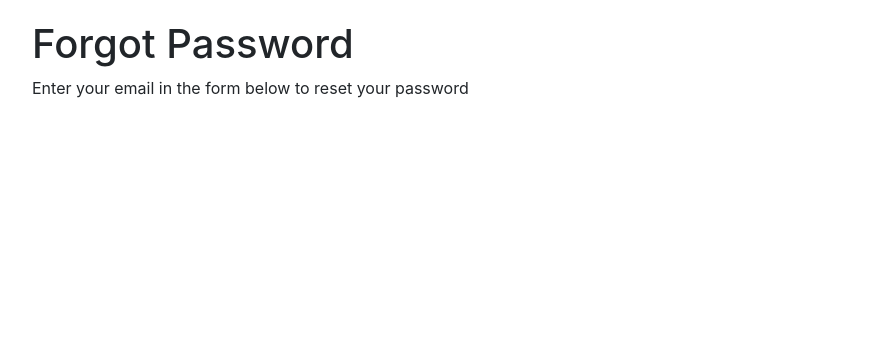
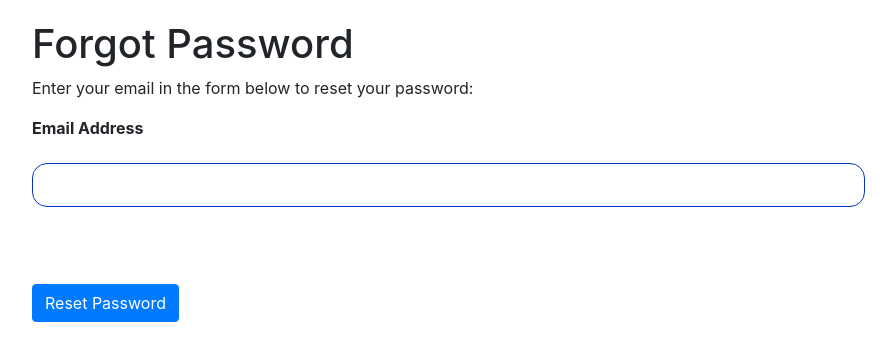
Before and after one commit to bclai7/Top_HHA, a Flask app: page /forgot_password in a window 1280 px wide. Shown: the part 55-416 px from the top of the page, without its empty margins (8-904 px from the left). Run offline with Flask 2, Linux system fonts and the light colour scheme; parts of the project's set-up code (start-up, migrations or seed data) failed here and were passed over; some libraries are stand-ins or nearby versions.

Commit message:
Implemented password reset
-User can request a password reset link
-Given, the user has a verified email address on their account, they will receive an email with a link to reset their password. If their email is not verified then they will either have to verify the email first or contact support if the verification email has expired

```diff
--- a/app.py
+++ b/app.py
@@ -551,7 +551,7 @@
         session['email']=data['email']
     cur.close()
 
-    emailForm = ChangeEmailForm(request.form, email=session['email'])
+    emailForm = EmailForm(request.form, email=session['email'])
     passwordForm = ChangePasswordForm(request.form)
 
     if request.method == 'POST':
@@ -718,11 +718,11 @@
         current_email=str(session['email']), passwordForm=passwordForm)
 
 # Change Email Form
-class ChangeEmailForm(Form):
+class EmailForm(Form):
     email = StringField('Email Address', [validators.Length(min=6, max=35),
         validators.email()])
 
-# Change {assword Form
+# Change Password Form
 class ChangePasswordForm(Form):
     password = PasswordField('New Password', [
         validators.DataRequired(),
@@ -731,12 +731,97 @@
     confirm = PasswordField('Confirm Password')
 
 # Logout
-@app.route('/forgot_password')
+@app.route('/forgot_password', methods = ['GET', 'POST'])
 def forgot_password():
     if 'logged_in' in session:
         flash('Cannot access that page', 'danger')
         return redirect(url_for('index'))
-    return render_template('forgot_password.html')
+    # Form for sending reset link
+    forgotPasswordForm = EmailForm(request.form)
+
+    if request.method == 'POST' and forgotPasswordForm.validate():
+        app.logger.info('IN POST')
+        email = forgotPasswordForm.email.data
+
+        # First make sure email has been verified
+        cur = mysql.connection.cursor()
+        query = "SELECT * FROM user WHERE email=%s"
+        result = cur.execute(query, [email])
+        if result > 0:
+            data=cur.fetchone()
+            email_confirmed=str(data['email_confirmed'])
+            name = data['name']
+            if email_confirmed != '1':
+                flash("""You must verify your email first before resetting
+                        your password. If your verification link has expired,
+                        please contact us at Support@MyTopHHA.com""", 'danger')
+                cur.close()
+                return redirect(url_for('forgot_password'))
+        else:
+            flash('That email address is not registered to this website',
+                'danger')
+            cur.close()
+            return redirect(url_for('forgot_password'))
+
+        # Send reset link
+        # First create token for email link
+        token = s.dumps(email, salt='password_recovery')
+
+        # Create email message to NEW email
+        msg = Message('Reset Password at MyTopHHA.com',
+            sender=app.config['MAIL_USERNAME'],
+            recipients=[email])
+        # Create confirmation link
+        link = url_for('reset_with_token', token=token, _external=True)
+
+        # Message body
+        msg.html = """Hello {}, <br /><br /> You have requested a
+                    password reset link be sent to this email
+                    address for your account at MyTopHHA.com. You can click the
+                    link below to reset your password<br /><br />{}<br /><br />
+                    This link will expire after 24 hours and you will have to
+                    request a new one. <br /> <br /> If you feel this email is
+                    in error, please contact us at
+                    support@mytophha.com.""".format(name, link)
+        # Finally, send pw reset email
+        mail.send(msg)
+        flash("""Password Reset Link has been sent. Click the link in your email
+                to reset your password""", 'warning')
+        return redirect(url_for('forgot_password'))
+
+    return render_template('forgot_password.html',
+        forgotPasswordForm=forgotPasswordForm)
+
+@app.route('/reset/<token>', methods=["GET", "POST"])
+def reset_with_token(token):
+    if 'logged_in' in session:
+        flash('Cannot access that page', 'danger')
+        return redirect(url_for('index'))
+    try:
+        email = s.loads(token, salt="password_recovery", max_age=86400)
+        passwordResetForm = ChangePasswordForm(request.form)
+
+        if passwordResetForm.validate():
+            pw = passwordResetForm.password.data
+            password = bcrypt.generate_password_hash(pw).decode('utf-8')
+
+            # change password in databse
+            cur = mysql.connection.cursor()
+            query = "UPDATE user SET password=%s WHERE email=%s"
+            cur.execute(query, [password, email])
+            mysql.connection.commit()
+            cur.close()
+
+            flash('Password successfully reset. You may now log in', 'success')
+            return redirect(url_for('login'))
+    except:
+        abort(404)
+
+
+
+    return render_template('reset_password.html',
+        passwordResetForm=passwordResetForm,
+        token=token)
 
 # Logout
 @app.route('/logout')
--- a/static/css/styles.css
+++ b/static/css/styles.css
@@ -92,7 +92,7 @@
   padding-bottom: 50px;
 }
 
-.user_info input{
+.user_info input, .forgot_password_form .form-control, .reset_password_form .form-control{
   width: 70%;
   border: solid 1px #0033cc;
   border-radius: 15px;
--- a/templates/forgot_password.html
+++ b/templates/forgot_password.html
@@ -2,13 +2,23 @@
 
 {% block body %}
 {% if session.logged_in %}
-  <p>You are already logge in</p>
+  <p>You are already logged in</p>
 {% else %}
   <div class="forgot_password_form">
     <h1>Forgot Password</h1>
-    <p>Enter your email in the form below to reset your password</p>
+    <p>Enter your email in the form below to reset your password:</p>
     <form method="POST" action="">
-
+      {% from 'includes/_formhelpers.html' import render_field %}
+      <div class="form-group">
+        <dt>{{ forgotPasswordForm.email.label }}
+        {{render_field(forgotPasswordForm.email, class_="form-control")}}
+      </div>
+      <br /><br />
+      {% if forgotPasswordForm.email.errors %}
+        <ul class="errors">{% for error in forgotPasswordForm.email.errors %}<li>{{ error }}</li>{% endfor %}</ul>
+      {% endif %}
+      <br /><br /><br />
+      <p><input type="submit" class="btn btn-primary" value="Reset Password" /></p>
     </form>
   </div>
 {% endif %}
```
Also changed, not shown: templates/reset_password.html (added, +37 -0 lines).
